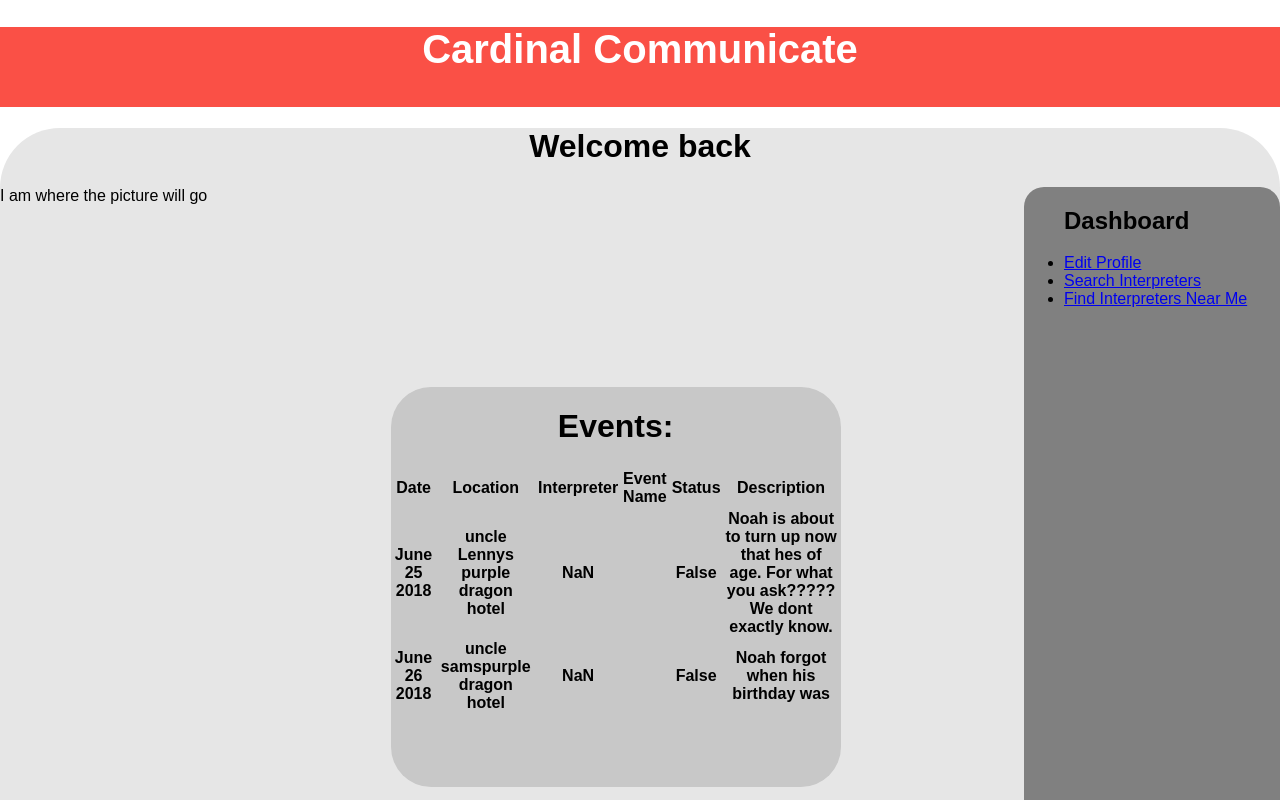
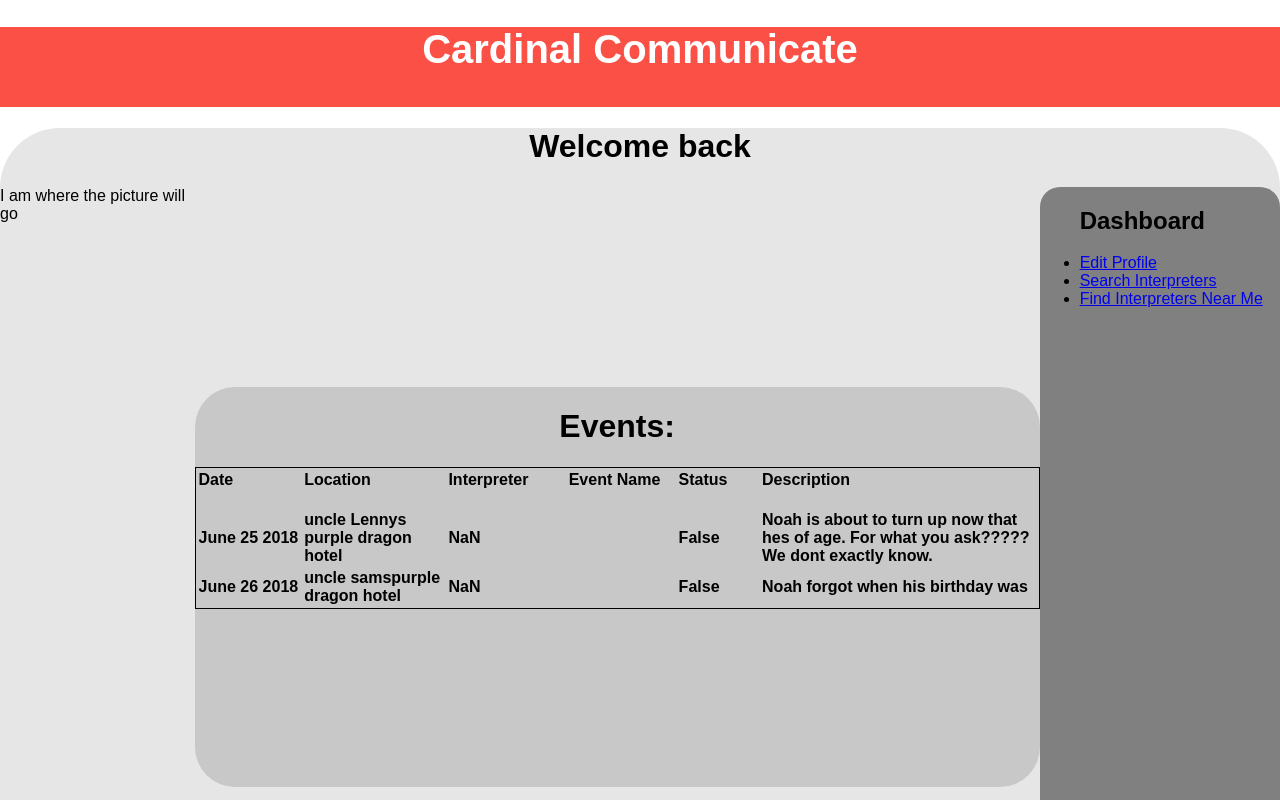
Before and after one commit to brjohnsn/CardinalCommunicate, a React (Create React App) app in the folder frontend/: page /#/Profile in a window 1280 px wide. Shown: the top 800 px of the page. Built offline with nearby package versions, Linux system fonts and the light colour scheme; no server answers.

Commit message:
reformated Events table in Client

```diff
--- a/frontend/src/Components/Client.js
+++ b/frontend/src/Components/Client.js
@@ -15,17 +15,18 @@ export default class Client extends Component {
                 <div style={{display:'flex', justifyContent:'space-between'}}>
 
                     <div style={{height:'200px'}}>I am  where the picture will go</div>
-                    <div style={{textAlign:'center', width:'25%', margin: 'auto', backgroundColor: 'rgb(200,200,200)', height: '400px', width: '450px', borderRadius: '40px'}}>
-                        <h1>Events:</h1>
-                        <table>
+                    <div style={{textAlign:'left', width:'25%', margin: 'auto', backgroundColor: 'rgb(200,200,200)', height: '400px', width: '900px', borderRadius: '40px'}}>
+                        <h1 style = {{textAlign: 'center'}}>Events:</h1>
+                        <table style = {{border: '1px solid black'}}>
                             <tr>
-                                <th>Date</th>
-                                <th>Location</th>
-                                <th>Interpreter</th>
-                                <th>Event Name</th>
-                                <th>Status</th>
-                                <th>Description</th>
+                                <th style = {{columnWidth: '250px'}}>Date</th>
+                                <th style = {{columnWidth: '250px'}}>Location</th>
+                                <th style = {{columnWidth: '200px'}}>Interpreter</th>
+                                <th style = {{columnWidth: '250px'}}>Event Name</th>
+                                <th style = {{columnWidth: '150px'}}>Status</th>
+                                <th style = {{columnWidth: '250px'}}>Description</th>
                             </tr>
+                            <p></p>
 
                             {/*{this.props.userInfo.events.map((event)=>{*/}
                                 {/*return(*/}
@@ -55,7 +56,6 @@ export default class Client extends Component {
                             })
                             }
 
-
                         </table>
                     </div>
                     <div className="sidebar" style={{backgroundColor:"grey", width:'20%', height:'100vh', borderRadius: '20px'}}>
--- a/frontend/src/Screens/Search.js
+++ b/frontend/src/Screens/Search.js
@@ -6,16 +6,25 @@ export default class Search extends Component{
     constructor(props){
         super(props);
         this.state = {
-
+            certification:"",
+            state:"",
+            gender:""
         }
     }
+    onClick(e){
+        e.preventDefault();
+        axios.post("#",{})
+    }
     render(){
+        const searchButtonStyle = {height: "50px", fontSize: '17px', borderRadius: "50px", width: '210px', backgroundColor: 'rgb(120,150,255)',
+            borderTopColor: 'rgb(150,150,255)', borderBottomColor: 'rgb(120,120,255)', borderLeftColor: 'rgb(135,135,255)',
+            borderRightColor: 'rgb(135,135,255)'}
         return(
             <div style = {{textAlign: 'center'}}>
                 <h1>Search for Interpreters</h1>
                 <p>We can find interpreters based on three criteria: Certification, State, and Gender.</p>
                 <h2>Certification</h2>
-                <input type = "text" style = {{width: "200px"}} id ="certification"/>
+                <input type = "text" style = {{width: "200px"}} id ="certification" onChange={(e)=>{this.setState({certification: e.target.value})}} />
                 <label id = "certification" style = {{display: 'block'}}>Enter the level of certification you are looking for.</label>
                 <h2>State</h2>
                 <input type = "text" style = {{width: "200px"}} id = "state"/>
@@ -23,16 +32,16 @@ export default class Search extends Component{
                 <h2>Gender</h2>
                 <p>If you need a certain gender of interpreter, please specify here.</p>
                 <div className = "radioButtonWrapper" style = {{marginLeft: "47%", textAlign: 'left', paddingBottom: '2%'}}>
-                    <input type = "radio" id = "male"/>
+                    <input type = "radio" id = "male" value = "male" onChange={(e)=>{this.setState({gender:e.target.value})}}/>
                     <label id = "male">Male</label>
                     <p></p>
-                    <input type = "radio"/>
+                    <input type = "radio" id = "female" value = "female" onChange={(e)=>{this.setState({gender:e.target.value})}}/>
                     <label id = "female" id = "female">Female</label>
                     <p></p>
-                    <input type = "radio" id = "none"/>
+                    <input type = "radio" id = "none" value = "none" onChange={(e)=>{this.setState({gender:e.target.value})}}/>
                     <label id = "none">Does not matter</label>
                 </div>
-                <button style = {{height: "50px", fontSize: '15px', borderRadius: "50px", width: '200px'}}>Search for Interpreters!</button>
+                <button style = {searchButtonStyle} onClick = {(e)=>this.onClick(e)}><strong>Search for Interpreters!</strong></button>
             </div>
         );
     }
```
